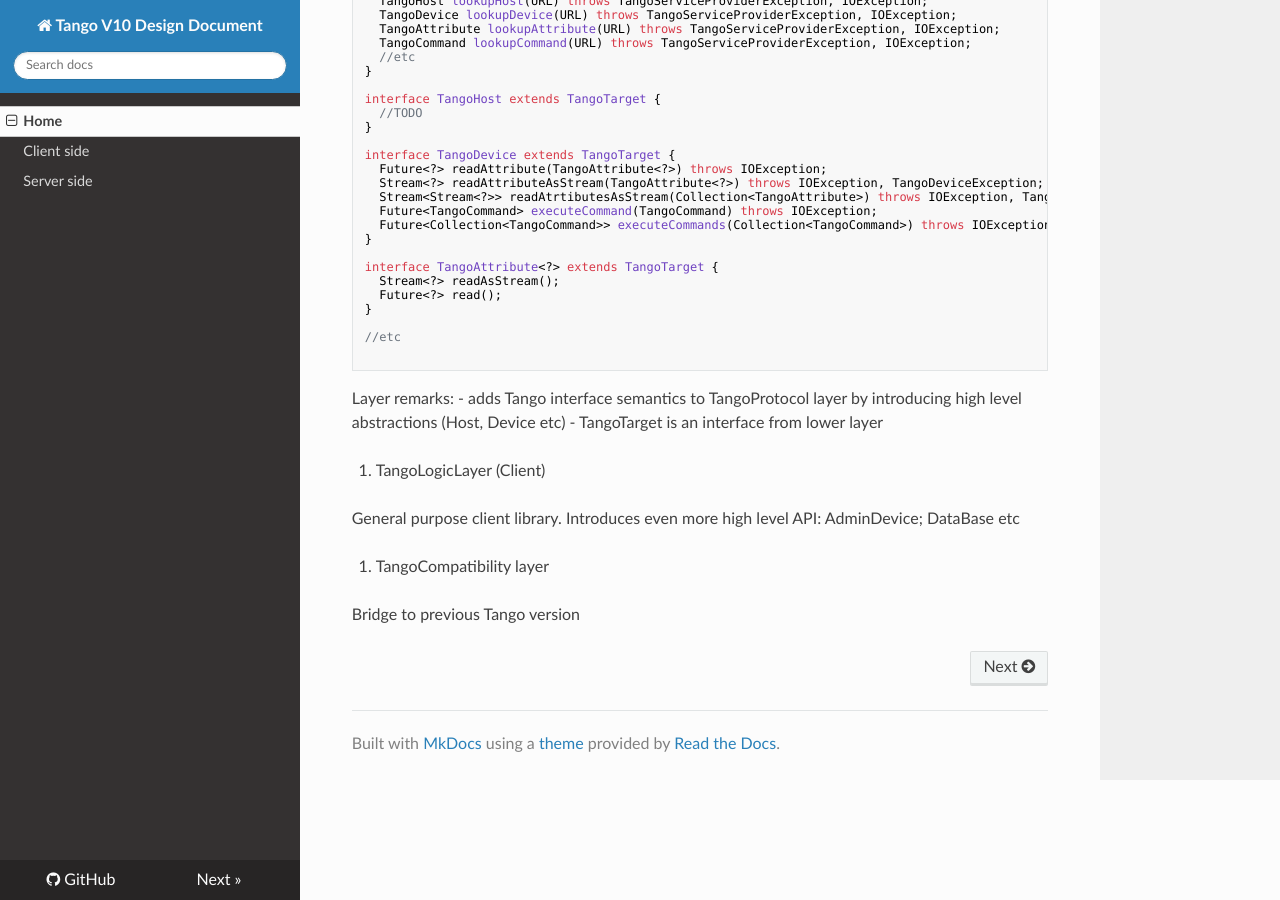
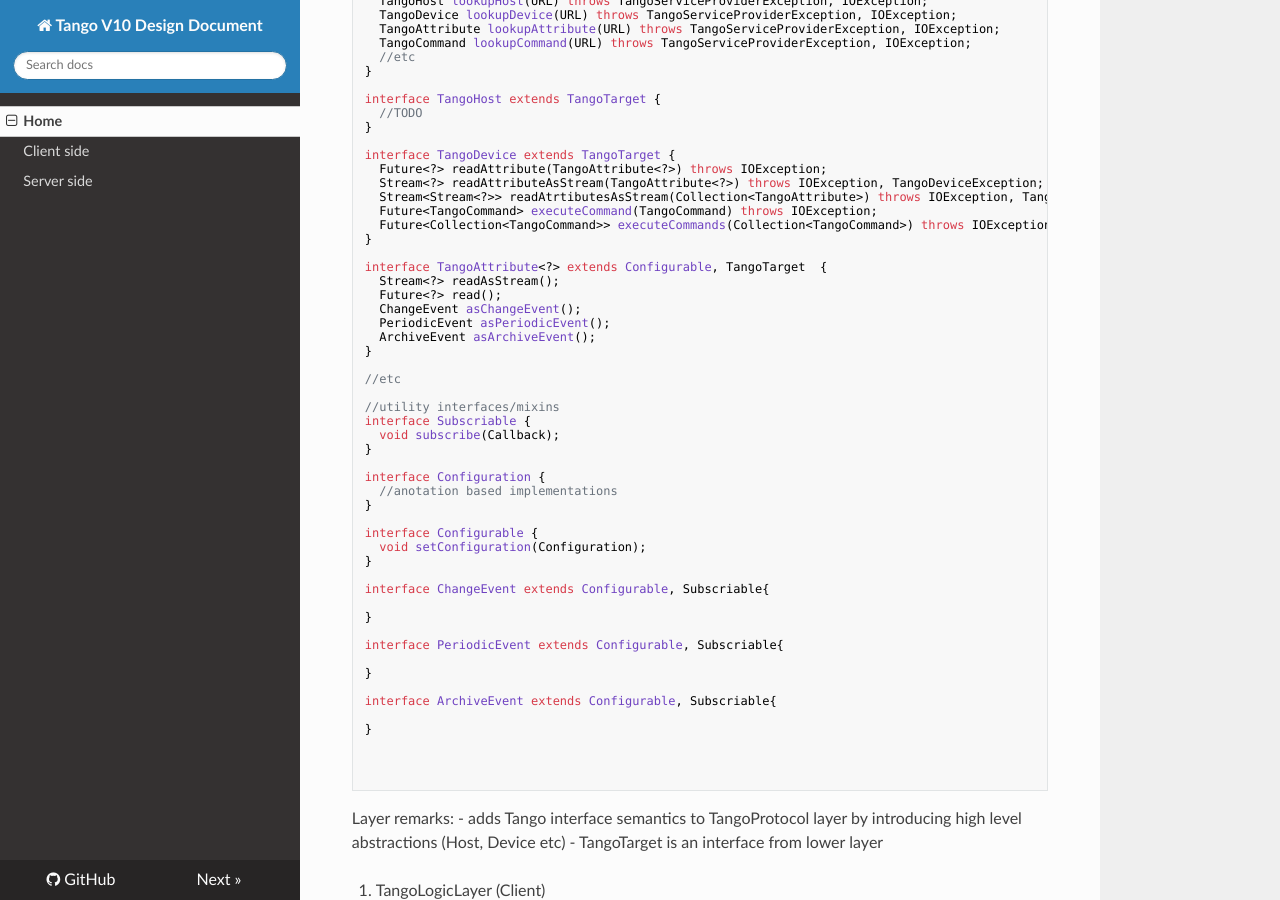
Before and after one commit to Ingvord/tango-v10-design-doc, an MkDocs documentation site: the page built from docs/index.md, in a window 1280 px wide and 900 px high, scrolled down 1851 px. Built offline with MkDocs 1.6.1, drawn with Linux system fonts in a browser that asks for light colours; nearby versions of some CDN libraries; old or Windows-style settings are respelled for this version of MkDocs.

Commit message:
Update index.md
Add a few interfaces

````diff
--- a/docs/index.md
+++ b/docs/index.md
@@ -129,12 +129,42 @@ interface TangoDevice extends TangoTarget {
   Future<Collection<TangoCommand>> executeCommands(Collection<TangoCommand>) throws IOException;
 }
 
-interface TangoAttribute<?> extends TangoTarget {
+interface TangoAttribute<?> extends Configurable, TangoTarget  {
   Stream<?> readAsStream();
   Future<?> read();
+  ChangeEvent asChangeEvent();
+  PeriodicEvent asPeriodicEvent();
+  ArchiveEvent asArchiveEvent();
 }
 
 //etc
+
+//utility interfaces/mixins
+interface Subscriable {
+  void subscribe(Callback);
+}
+
+interface Configuration {
+  //anotation based implementations
+}
+
+interface Configurable {
+  void setConfiguration(Configuration);
+}
+
+interface ChangeEvent extends Configurable, Subscriable{
+
+}
+
+interface PeriodicEvent extends Configurable, Subscriable{
+
+}
+
+interface ArchiveEvent extends Configurable, Subscriable{
+
+}
+
+
 
 ```
 
````
